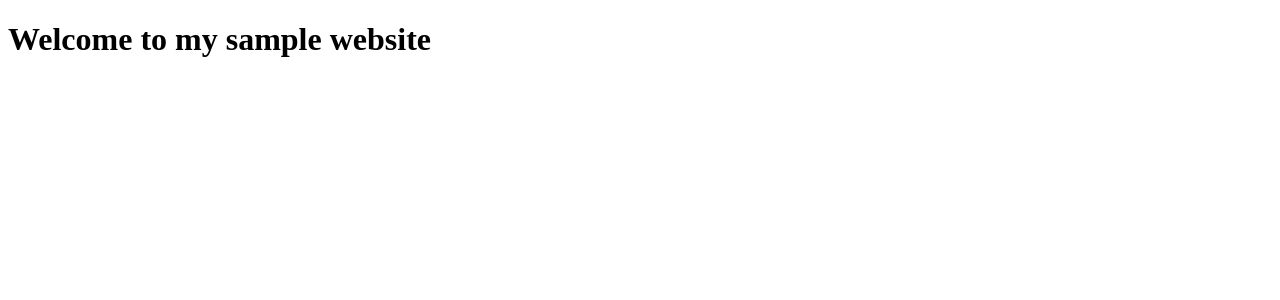
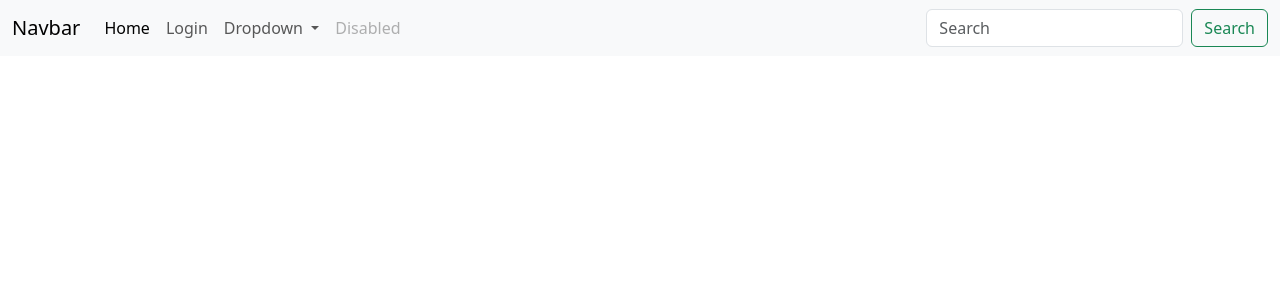
Before and after one commit to sajith3210/samplegit, a Django app: template gitapp/templates/index.html in a window 1280 px wide. Shown: the top 300 px of the page. Run offline with Django 4.2, Linux system fonts and the light colour scheme; the template is opened without the code that fills it, so the values that code supplies are empty; parts of the project's set-up code (start-up, migrations or seed data) failed here and were passed over.

Commit message:
login page

```diff
--- a/gitapp/templates/index.html
+++ b/gitapp/templates/index.html
@@ -1,11 +1,49 @@
 <!DOCTYPE html>
 <html lang="en">
 <head>
-    <meta charset="UTF-8">
-    <meta name="viewport" content="width=device-width, initial-scale=1.0">
-    <title>Document</title>
+    <meta charset="utf-8">
+    <meta name="viewport" content="width=device-width, initial-scale=1">
+    <title>Bootstrap demo</title>
+    <link href="https://cdn.jsdelivr.net/npm/bootstrap@5.3.3/dist/css/bootstrap.min.css" rel="stylesheet" integrity="sha384-QWTKZyjpPEjISv5WaRU9OFeRpok6YctnYmDr5pNlyT2bRjXh0JMhjY6hW+ALEwIH" crossorigin="anonymous">
 </head>
 <body>
-    <h1>Welcome to my sample website</h1>
+    <nav class="navbar navbar-expand-lg bg-body-tertiary">
+  <div class="container-fluid">
+    <a class="navbar-brand" href="#">Navbar</a>
+    <button class="navbar-toggler" type="button" data-bs-toggle="collapse" data-bs-target="#navbarSupportedContent" aria-controls="navbarSupportedContent" aria-expanded="false" aria-label="Toggle navigation">
+      <span class="navbar-toggler-icon"></span>
+    </button>
+    <div class="collapse navbar-collapse" id="navbarSupportedContent">
+      <ul class="navbar-nav me-auto mb-2 mb-lg-0">
+        <li class="nav-item">
+          <a class="nav-link active" aria-current="page" href="#">Home</a>
+        </li>
+        <li class="nav-item">
+          <a class="nav-link" href="{% url 'login' %}">Login</a>
+        </li>
+        <li class="nav-item dropdown">
+          <a class="nav-link dropdown-toggle" href="#" role="button" data-bs-toggle="dropdown" aria-expanded="false">
+            Dropdown
+          </a>
+          <ul class="dropdown-menu">
+            <li><a class="dropdown-item" href="#">Action</a></li>
+            <li><a class="dropdown-item" href="#">Another action</a></li>
+            <li><hr class="dropdown-divider"></li>
+            <li><a class="dropdown-item" href="#">Something else here</a></li>
+          </ul>
+        </li>
+        <li class="nav-item">
+          <a class="nav-link disabled" aria-disabled="true">Disabled</a>
+        </li>
+      </ul>
+      <form class="d-flex" role="search">
+        <input class="form-control me-2" type="search" placeholder="Search" aria-label="Search">
+        <button class="btn btn-outline-success" type="submit">Search</button>
+      </form>
+    </div>
+  </div>
+</nav>
+
+ <script src="https://cdn.jsdelivr.net/npm/bootstrap@5.3.3/dist/js/bootstrap.bundle.min.js" integrity="sha384-YvpcrYf0tY3lHB60NNkmXc5s9fDVZLESaAA55NDzOxhy9GkcIdslK1eN7N6jIeHz" crossorigin="anonymous"></script>
 </body>
 </html>
--- a/gitapp/urls.py
+++ b/gitapp/urls.py
@@ -5,4 +5,5 @@ from . import views
 
 urlpatterns = [
     path("", views.index,name=""),
+    path("login", views.login,name="login"),
 ]
```
Also changed, not shown: gitapp/templates/login.html (added, +13 -0 lines).
